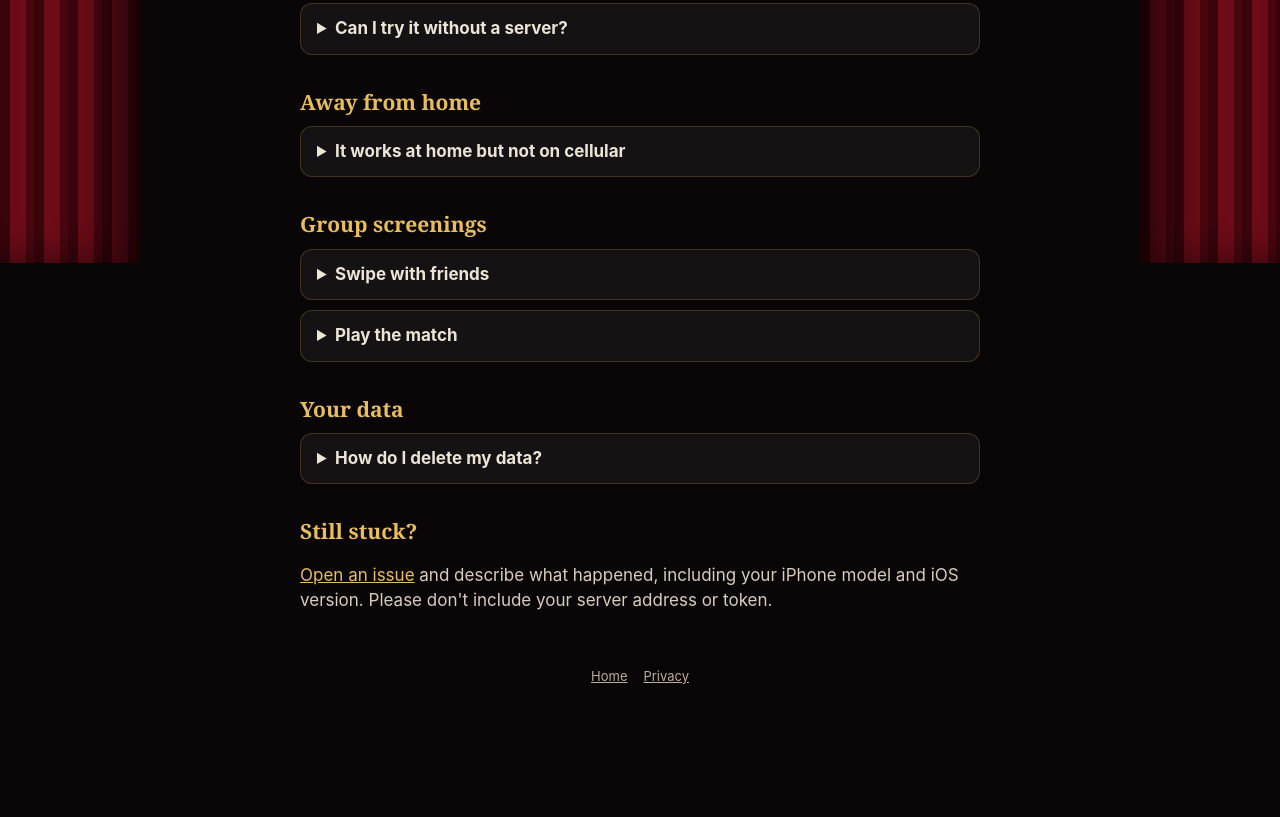
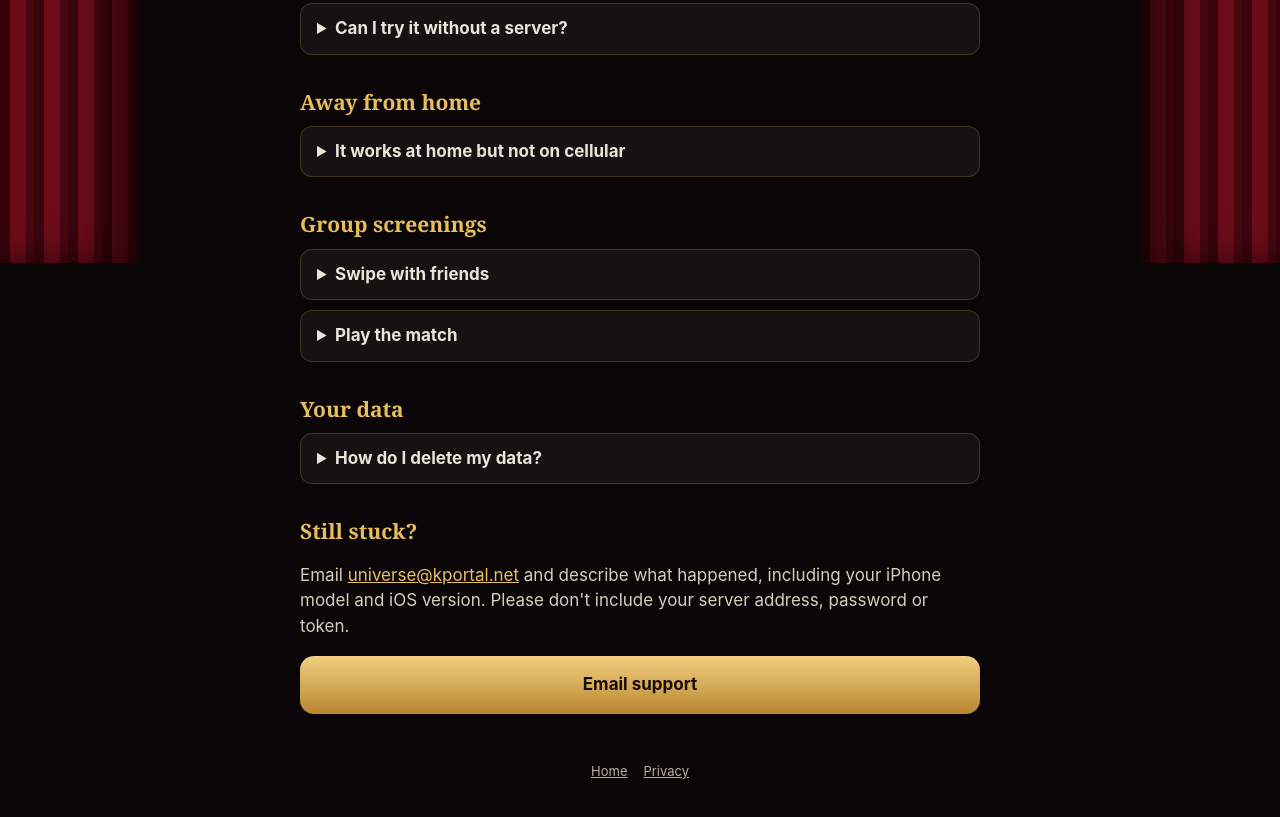
Before and after one commit to Ender1824/moviematch-site, a plain HTML site: page support/index.html in a window 1280 px wide. Shown: the part 537-1354 px from the top of the page. Before the commit the page ends 1271 px from the top, so only its background shows below. Drawn offline with Linux system fonts and the light colour scheme.

Commit message:
Support and privacy contact: universe@kportal.net
Co-Authored-By: Claude Opus 5.5 <noreply@anthropic.com>

```diff
--- a/support/index.html
+++ b/support/index.html
@@ -40,7 +40,8 @@
     <p>Disconnect your server in Settings, swipe to delete past screenings, or delete the app to remove everything. See the <a href="../privacy/">Privacy Policy</a>.</p></details>
 
   <h2>Still stuck?</h2>
-  <p><a href="https://github.com/Ender1824/moviematch-site/issues">Open an issue</a> and describe what happened, including your iPhone model and iOS version. Please don't include your server address or token.</p>
+  <p>Email <a href="mailto:universe@kportal.net?subject=MovieMatch%20support">universe@kportal.net</a> and describe what happened, including your iPhone model and iOS version. Please don't include your server address, password or token.</p>
+  <a class="btn primary" style="text-align:center" href="mailto:universe@kportal.net?subject=MovieMatch%20support">Email support</a>
 </main>
 <footer><a href="../">Home</a><a href="../privacy/">Privacy</a></footer>
 </body>
```
Also changed, not shown: privacy/index.html (+1 -1 lines).
